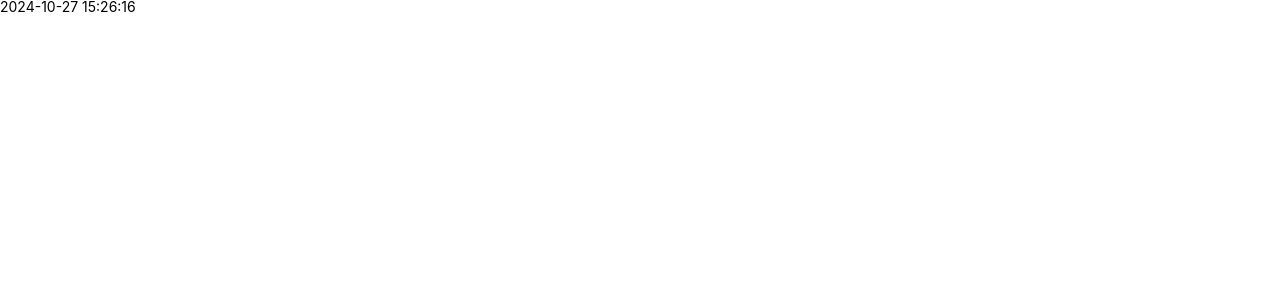
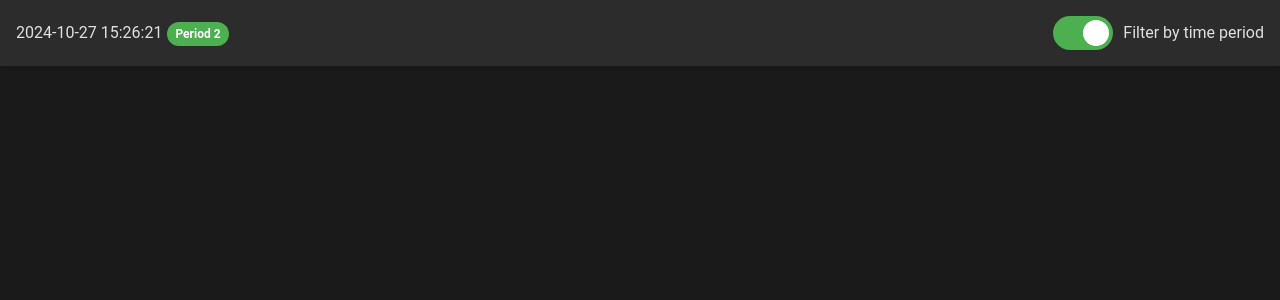
Before and after one commit to jnahlovsky/interview-react-nest, a React (Vite) app in the folder frontend/: page / in a window 1280 px wide. Shown: the top 300 px of the page. Built offline with nearby package versions, Linux system fonts and the light colour scheme.

Commit message:
feature(frontend): main app logic displaying neighborhoods with period filtering

```diff
--- a/frontend/src/app.jsx
+++ b/frontend/src/app.jsx
@@ -1,29 +1,91 @@
+import { useState, useEffect } from 'react';
 import styled from 'styled-components';
 
 import Header from './header';
 import Neighborhood from './neighborhood';
 import useData from './use_data';
+import { getTimePeriod } from './helpers/utils';
 
-const AppContainer = styled.div``;
+const AppContainer = styled.div`
+    display: flex;
+    flex-direction: column;
+    min-height: 100vh;
+`;
+
+// TODO: Implement the app logic
+// 1. The neighborhoods should be filtered by current time period, @see `utils.js` - `getTimePeriod`
+//   - when the period is 0, only neighborhoods with value of 0 - 9 are displayed
+//   - When the period is 1, only neighborhoods with value of 10 - 19 are displayed, etc.
+//   - When the period is 5, neighborhoods with value 50 - 72 are displayed.
+// 2. The neighborhoods should be optionally filtered by the currently selected symbol (if selected)
+// 3. The time period filtering can be toggled on and off
+// 4. Opening the popover should stop the time period filtering while the popover is open
 
 function App() {
     const { neighborhoods, isLoading } = useData();
+    const [currentDateTime, setCurrentDateTime] = useState(new Date());
+    const [selectedSymbol, setSelectedSymbol] = useState(null);
+    const [isTimeFilterEnabled, setIsTimeFilterEnabled] = useState(true);
+    const [activePopoverId, setActivePopoverId] = useState(null);
+    const [currentPeriod, setCurrentPeriod] = useState(0);
 
-    // TODO: Implement the app logic
-    // 1. The neighborhoods should be filtered by current time period, @see `utils.js` - `getTimePeriod`
-    //   - when the period is 0, only neighborhoods with value of 0 - 9 are displayed
-    //   - When the period is 1, only neighborhoods with value of 10 - 19 are displayed, etc.
-    //   - When the period is 5, neighborhoods with value 50 - 72 are displayed.
-    // 2. The neighborhoods should be optionally filtered by the currently selected symbol (if selected)
-    // 3. The time period filtering can be toggled on and off
-    // 4. Opening the popover should stop the time period filtering while the popover is open
+    // Update current time and period every second
+    useEffect(() => {
+        const timer = setInterval(() => {
+            const now = new Date();
+            setCurrentDateTime(now);
+            if (isTimeFilterEnabled && !activePopoverId) {
+                setCurrentPeriod(getTimePeriod(now));
+            }
+        }, 1000);
+
+        return () => clearInterval(timer);
+    }, [activePopoverId, isTimeFilterEnabled]);
+
+    const filteredNeighborhoods = neighborhoods.filter((neighborhood) => {
+        const isInTimePeriod = (currentPeriod === 5 ?
+            neighborhood.value >= 50 && neighborhood.value <= 72 :
+            Math.floor(neighborhood.value / 10) === currentPeriod);
+
+        const matchesSymbol = !selectedSymbol || neighborhood.type === selectedSymbol;
+
+        if (isTimeFilterEnabled) {
+            return isInTimePeriod && matchesSymbol;
+        }
+
+        return matchesSymbol;
+    });
+
+    const handlePopoverToggle = (neighborhoodId) => {
+        setActivePopoverId(current =>
+            current === neighborhoodId ? null : neighborhoodId
+        );
+    };
 
     return (
         <AppContainer>
-            <Header />
+            <Header
+                currentDateTime={currentDateTime}
+                currentPeriod={currentPeriod}
+                isTimeFilterEnabled={isTimeFilterEnabled}
+                setIsTimeFilterEnabled={setIsTimeFilterEnabled}
+                selectedSymbol={selectedSymbol}
+                setSelectedSymbol={setSelectedSymbol}
+                isPopoverOpen={!!activePopoverId}
+            />
             {isLoading ? (<div>Processing data</div>) : (
                 <main>
-                    {neighborhoods.map(({ id }) => <Neighborhood key={id} />)}
+                    {filteredNeighborhoods.map((neighborhood) => (
+                        <Neighborhood
+                            key={neighborhood.id}
+                            id={neighborhood.id}
+                            value={neighborhood.value}
+                            symbol={neighborhood.type}
+                            cells={neighborhood.cells}
+                            isPopoverOpen={activePopoverId === neighborhood.id}
+                            onPopoverToggle={handlePopoverToggle}
+                        />
+                    ))}
                 </main>
             )}
         </AppContainer>
--- a/frontend/src/global_style.jsx
+++ b/frontend/src/global_style.jsx
@@ -48,12 +48,78 @@ const reset = `
 export const GlobalStyle = createGlobalStyle`
     ${reset}
 
+    :root {
+        --bg-color: #1a1a1a;
+        --text-color: #e0e0e0;
+        --primary-color: #4CAF50;
+        --secondary-color: #2196F3;
+        --accent-color: #FF4081;
+        --card-bg: #2c2c2c;
+        --hover-color: #3c3c3c;
+        --error-color: #f44336;
+        --success-color: #4CAF50;
+    }
+
     html {
         font-size: 10px;
+        box-sizing: border-box;
+    }
+
+    *, *:before, *:after {
+        box-sizing: inherit;
     }
 
     body {
-        font-family: -apple-system, BlinkMacSystemFont, "Segoe UI", Helvetica, Arial, sans-serif, "Apple Color Emoji", "Segoe UI Emoji";
-        font-size: 1.4rem;
+        font-family: 'Roboto', -apple-system, BlinkMacSystemFont, "Segoe UI", Helvetica, Arial, sans-serif, "Apple Color Emoji", "Segoe UI Emoji";
+        font-size: 1.6rem;
+        line-height: 1.5;
+        background-color: var(--bg-color);
+        color: var(--text-color);
+    }
+
+    #root {
+        display: flex;
+        flex-direction: column;
+        min-height: 100vh;
+    }
+
+    main {
+        display: grid;
+        grid-template-columns: repeat(auto-fill, minmax(120px, 1fr));
+        gap: 1.6rem;
+        padding: 2rem;
+    }
+
+    .Neighborhood {
+        background-color: var(--card-bg);
+        border-radius: 8px;
+        padding: 1.6rem;
+        transition: all 0.3s ease;
+        cursor: pointer;
+        display: flex;
+        flex-direction: column;
+        align-items: center;
+        justify-content: center;
+        aspect-ratio: 1;
+
+        &:hover {
+            background-color: var(--hover-color);
+            transform: translateY(-2px);
+            box-shadow: 0 4px 8px rgba(0, 0, 0, 0.2);
+        }
+    }
+
+    button {
+        background-color: var(--primary-color);
+        color: white;
+        border: none;
+        padding: 0.8rem 1.6rem;
+        border-radius: 4px;
+        cursor: pointer;
+        transition: background-color 0.3s ease;
+
+        &:hover {
+            background-color: darken(var(--primary-color), 10%);
+        }
     }
 `;
--- a/frontend/src/header.jsx
+++ b/frontend/src/header.jsx
@@ -1,12 +1,80 @@
 import styled from 'styled-components';
+import PropTypes from 'prop-types';
 
 import { dateToString } from './helpers/utils';
 
-const HeaderContainer = styled.header``;
+const HeaderContainer = styled.header`
+    background-color: var(--card-bg);
+    padding: 1.6rem;
+    display: flex;
+    justify-content: space-between;
+    align-items: center;
+    box-shadow: 0 2px 4px rgba(0, 0, 0, 0.1);
+`;
 
-function Header() {
-    // TODO: Currently, the date does not change. It should update every second
-    const currentDateTime = new Date();
+const ToggleSwitch = styled.label`
+  position: relative;
+  display: inline-block;
+  width: 60px;
+  height: 34px;
+
+  input {
+    opacity: 0;
+    width: 0;
+    height: 0;
+  }
+
+  span {
+    position: absolute;
+    cursor: pointer;
+    top: 0;
+    left: 0;
+    right: 0;
+    bottom: 0;
+    background-color: #ccc;
+    transition: background-color 0.2s ease-in-out;
+    border-radius: 34px;
+
+    &:before {
+      position: absolute;
+      content: "";
+      height: 26px;
+      width: 26px;
+      left: 4px;
+      bottom: 4px;
+      background-color: white;
+      transition: transform 0.2s ease-in-out;
+      border-radius: 50%;
+    }
+  }
+
+  input:checked + span {
+    background-color: var(--primary-color);
+  }
+
+  input:checked + span:before {
+    transform: translateX(26px);
+  }
+`;
+
+const ToggleLabel = styled.div`
+  display: flex;
+  align-items: center;
+  gap: 10px;
+`;
+
+const HeaderTime = styled.div``;
+
+const PeriodPill = styled.span`
+  display: inline-block;
+  padding: 0.3rem 0.8rem;
+  border-radius: 999px;
+  font-size: 1.2rem;
+  font-weight: bold;
+  background-color: ${props => props.$isFreezed ? 'var(--error-color)' : 'var(--success-color)'};
+  color: white;
+  margin-left: 0.5rem;
+`;
 
 // TODO: This component should contain the controls for the app
 // The controls are:
@@ -15,13 +83,43 @@ function Header() {
 // - A checkbox to toggle if the current time period is used to filter results
 //   - The checkbox should have ID `filter_by_time_period`
 
+function Header({
+    isTimeFilterEnabled,
+    setIsTimeFilterEnabled,
+    currentDateTime,
+    currentPeriod,
+    isPopoverOpen,
+}) {
     return (
-        <HeaderContainer className='Header'>
-            <div className='Header-Time'>{dateToString(currentDateTime)}</div>
+        <HeaderContainer>
+            <HeaderTime>
+                {dateToString(currentDateTime)}
+                {isTimeFilterEnabled && (
+                    <PeriodPill $isFreezed={isPopoverOpen}>Period {currentPeriod} {isPopoverOpen && '(Freezed)'}</PeriodPill>
+                )}
+            </HeaderTime>
+            <ToggleLabel>
+                <ToggleSwitch htmlFor="filter_by_time_period">
+                    <input
+                        type="checkbox"
+                        id="filter_by_time_period"
+                        checked={isTimeFilterEnabled}
+                        onChange={(e) => setIsTimeFilterEnabled(e.target.checked)}
+                    />
+                    <span></span>
+                </ToggleSwitch>
+                Filter by time period
+            </ToggleLabel>
         </HeaderContainer>
     );
 }
 
-Header.propTypes = {};
+Header.propTypes = {
+    isTimeFilterEnabled: PropTypes.bool.isRequired,
+    setIsTimeFilterEnabled: PropTypes.func.isRequired,
+    currentDateTime: PropTypes.instanceOf(Date).isRequired,
+    currentPeriod: PropTypes.number.isRequired,
+    isPopoverOpen: PropTypes.bool.isRequired,
+};
 
 export default Header;
--- a/frontend/src/neighborhood.jsx
+++ b/frontend/src/neighborhood.jsx
@@ -1,8 +1,92 @@
+import React, { useState } from 'react';
 import styled from 'styled-components';
+import PropTypes from 'prop-types';
+import { symbolToIcon } from './helpers/utils';
 
-const NeighborhoodContainer = styled.div``;
+const NeighborhoodContainer = styled.div`
+    position: relative;
+    background-color: var(--card-bg);
+    border-radius: 8px;
+    padding: 1.6rem;
+    transition: all 0.3s ease;
+    cursor: pointer;
+    display: flex;
+    flex-direction: column;
+    align-items: center;
+    justify-content: center;
+    aspect-ratio: 1;
+    overflow: hidden;
 
-function Neighborhood() {
+    &:hover {
+        background-color: var(--hover-color);
+        transform: translateY(-2px);
+        box-shadow: 0 4px 8px rgba(0, 0, 0, 0.2);
+    }
+`;
+
+const IconWrapper = styled.button`
+  background: none;
+  border: none;
+  cursor: pointer;
+  display: flex;
+  flex-direction: column;
+  align-items: center;
+  justify-content: center;
+`;
+
+const IconSvg = styled.svg`
+  width: 48px;
+  height: 48px;
+  fill: ${props => props.color};
+`;
+
+const Value = styled.span`
+  font-size: 1.4rem;
+  font-weight: bold;
+  margin-top: 0.5rem;
+`;
+
+const PopoverGrid = styled.div`
+  position: absolute;
+  top: 0;
+  left: 0;
+  right: 0;
+  bottom: 0;
+  display: grid;
+  grid-template-columns: repeat(3, 1fr);
+  grid-template-rows: repeat(3, 1fr);
+  gap: 2px;
+  background-color: rgba(0, 0, 0, 0.9);
+  border-radius: 8px;
+  opacity: 0;
+  visibility: hidden;
+  transition: opacity 0.3s ease, visibility 0.3s ease;
+  z-index: 10;
+
+  ${props => props.$isOpen && `
+    opacity: 1;
+    visibility: visible;
+  `}
+`;
+
+const GridCell = styled.div`
+  display: flex;
+  align-items: center;
+  justify-content: center;
+  background-color: rgba(255, 255, 255, 0.1);
+  color: white;
+  font-size: 1.6rem;
+  padding: 4px;
+`;
+
+const CenterGridCell = styled(GridCell)`
+  svg {
+    width: 24px;
+    height: 24px;
+    fill: white;
+  }
+`;
+
 // TODO: Implement the neighborhood component
 // The component should display the value and the symbol of the neighborhood
 // The symbol is displayed as an icon from the `symbolToIcon` map
@@ -19,11 +103,53 @@ function Neighborhood() {
 //   - The percentage is converted to a color value, where 0 is white and 100 is green, the values in between are shades of green
 //
 // The component displaying the icon and value should be a button
+
+function Neighborhood({
+    id,
+    symbol,
+    value,
+    cells,
+    isPopoverOpen,
+    onPopoverToggle
+}) {
+    const Icon = symbolToIcon[symbol];
+    const percentage = (value / 72) * 100;
+    const color = `rgb(${255 - (255 * percentage / 100)}, 255, ${255 - (255 * percentage / 100)})`;
+
+    const handleClick = () => {
+        onPopoverToggle(id);
+    };
+
     return (
-        <NeighborhoodContainer classNames="Neighborhood" />
+        <NeighborhoodContainer className="Neighborhood" onClick={handleClick}>
+            <IconWrapper>
+                <IconSvg as={Icon} color={color} />
+                <Value>{value}</Value>
+            </IconWrapper>
+            <PopoverGrid $isOpen={isPopoverOpen}>
+                {cells.flat().map((cellValue, index) => (
+                    index === 4 ? (
+                        <CenterGridCell key={index}>
+                            <Icon />
+                        </CenterGridCell>
+                    ) : (
+                        <GridCell key={index}>
+                            {cellValue}
+                        </GridCell>
+                    )
+                ))}
+            </PopoverGrid>
+        </NeighborhoodContainer>
     );
 }
 
-Neighborhood.propTypes = {};
+Neighborhood.propTypes = {
+    id: PropTypes.string.isRequired,
+    symbol: PropTypes.oneOf(Object.keys(symbolToIcon)).isRequired,
+    value: PropTypes.number.isRequired,
+    cells: PropTypes.array.isRequired,
+    isPopoverOpen: PropTypes.bool.isRequired,
+    onPopoverToggle: PropTypes.func.isRequired,
+};
 
 export default Neighborhood;
```
Lines whose indentation alone changed are shown as unchanged.
